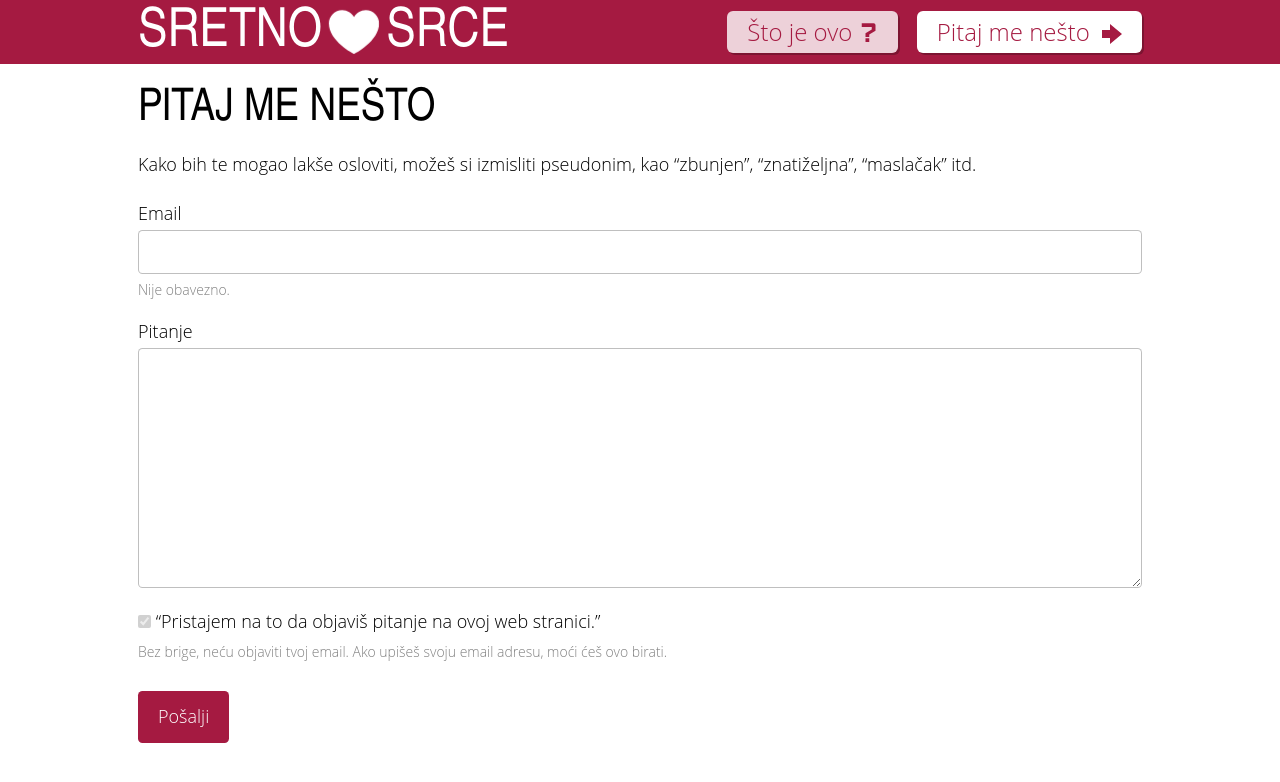
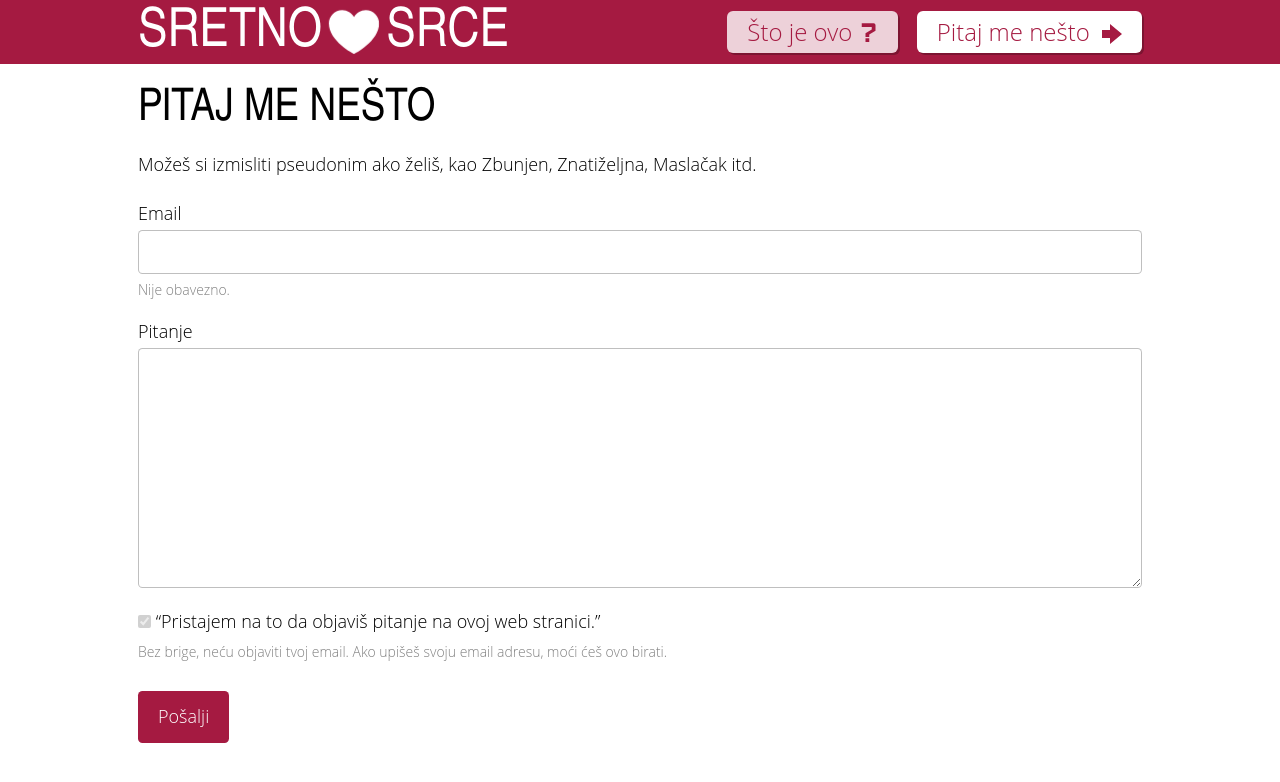
Before and after one commit to silvenon/sretnosrce, a Jekyll site: the page built from pitaj/index.md, in a window 1280 px wide. Shown: the top 782 px of the page. Built offline with Jekyll 4.4.1, drawn with Linux system fonts in a browser that asks for light colours; comment, search, counter and statistics services are not loaded.

Commit message:
Copy update

```diff
--- a/pitaj/index.md
+++ b/pitaj/index.md
@@ -1,12 +1,12 @@
 ---
 layout: site
 title: Pitaj me nešto
-excerpt: Kako bih te mogao lakše osloviti, možeš si izmisliti pseudonim, kao "zbunjen", "znatiželjna", "maslačak" itd.
+excerpt: Možeš si izmisliti pseudonim ako želiš, kao Zbunjen, Znatiželjna, Maslačak itd.
 script: form
 ---
 
 # Pitaj me nešto
 
-Kako bih te mogao lakše osloviti, možeš si izmisliti pseudonim, kao "zbunjen", "znatiželjna", "maslačak" itd.
+Možeš si izmisliti pseudonim ako želiš, kao Zbunjen, Znatiželjna, Maslačak itd.
 
 {% include contact_form.html %}
```
